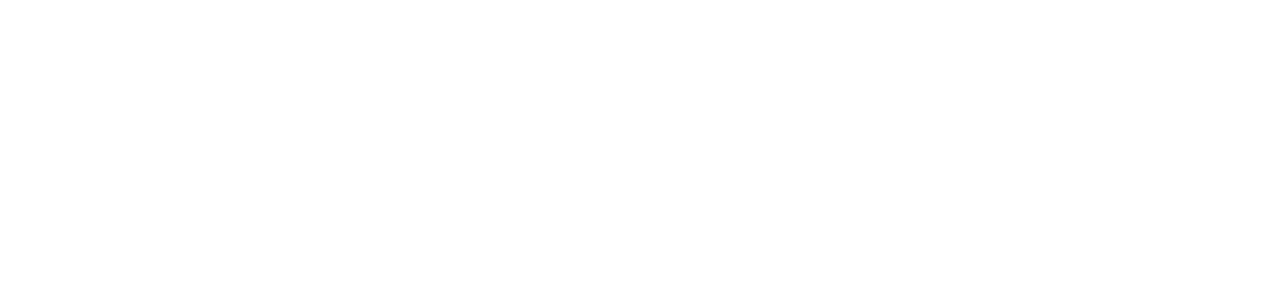
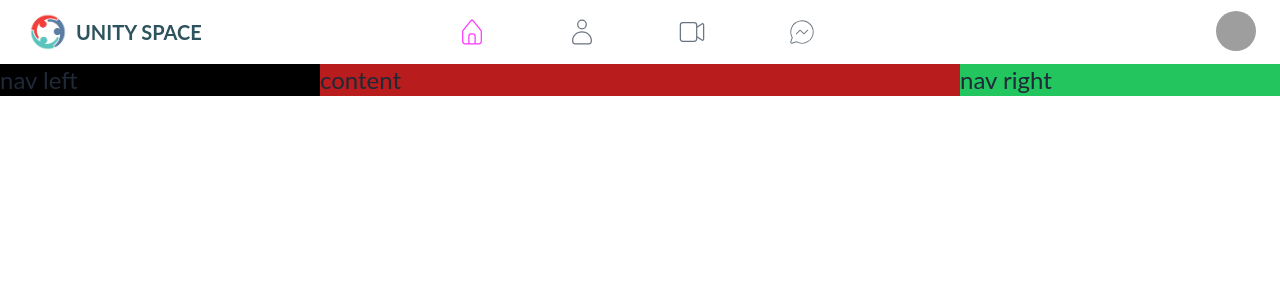
Before and after one commit to Sohel0Raza/unity-space-client, a React (Vite) app: page / in a window 1280 px wide. Shown: the top 300 px of the page. Built offline with nearby package versions, Linux system fonts and the light colour scheme; grey boxes are pictures that could not be loaded.

Commit message:
create navbar

```diff
--- a/package.json
+++ b/package.json
@@ -15,6 +15,7 @@
     "match-sorter": "^6.3.4",
     "react": "^18.3.1",
     "react-dom": "^18.3.1",
+    "react-icons": "^5.3.0",
     "react-router-dom": "^6.26.1",
     "sort-by": "^1.2.0"
   },
--- a/src/App.jsx
+++ b/src/App.jsx
@@ -1,9 +1,16 @@
-import { Outlet } from "react-router-dom"
+import { Outlet, useLocation } from "react-router-dom";
+import Navbar from "./components/shared/Navbar";
 
-export const App = () =>{
-    return(<>
-    <div>
-        <Outlet></Outlet>
-    </div>
-    </>)
-}
+export const App = () => {
+  const location = useLocation();
+  const noheader =
+    location.pathname.includes("login") || location.pathname.includes("signUp");
+  return (
+    <>
+      <div>
+        {noheader || <Navbar />}
+        <Outlet />
+      </div>
+    </>
+  );
+};
--- a/src/components/auth/Login.jsx
+++ b/src/components/auth/Login.jsx
@@ -9,14 +9,14 @@
             <div className="h-40 w-40 mx-auto">
               <img className="h-full w-full" src={logo} alt="" />
             </div>
-            <h2 className="text-3xl -mt-5 font-bold text-[#dd443f]">
+            <h2 className="text-3xl -mt-5 font-bold text-[#2d545e] uppercase">
               Unity Space
             </h2>
             <p>It is enjoy and fun time.</p>
           </div>
           <div className="card md:w-2/5 shadow-2xl">
             <div className="px-9 pt-5">
-              <h2 className="text-2xl font-bold text-[#dd903f]">Welcome Back</h2>
+              <h2 className="text-2xl font-bold text-[#2d545e]">Welcome Back</h2>
             </div>
             <form className="card-body space-y-4 ">
               <div className="form-control">
@@ -42,7 +42,7 @@
                 <p>
                   Do not have an account?
                   <Link to="/signUp">
-                    <span className="text-[#dd903f] font-semibold ml-2">
+                    <span className="text-[#2d545e] font-semibold ml-2">
                       Sign Up
                     </span>
                   </Link>
--- a/src/components/auth/SignUp.jsx
+++ b/src/components/auth/SignUp.jsx
@@ -25,21 +25,24 @@
   };
 
   return (
+    <div className="bg-base-200 min-h-screen">
       <div>
-      <div className="w-[300px] mx-auto flex justify-center items-center py-5">
+        <div className="w-[300px] mx-auto flex justify-center items-center pt-5">
           <div className="h-20 w-20 -ml-5">
             <img className="h-full w-full" src={logo} alt="" />
           </div>
           <div className="">
-       <h2 className="text-3xl font-bold text-[#dd443f]">Unity Space</h2>
+            <h2 className="text-2xl font-bold text-[#2d545e] uppercase">
+              Unity Space
+            </h2>
             <p>Create new account with signup.</p>
           </div>
         </div>
         <div className="hero">
-        <div className="hero-content shadow-[0_0_5px_rgba(0,0,0,0.25)] w-full md:w-2/6 flex-col lg:flex-row-reverse rounded">
+          <div className="hero-content shadow-2xl w-full md:w-2/6 flex-col lg:flex-row-reverse rounded">
             <div className="card w-full">
               <div className="pl-9 pt-5">
-              <h2 className="text-2xl font-bold text-[#dd903f]">Sign Up</h2>
+                <h2 className="text-2xl font-bold text-[#2d545e]">Sign Up</h2>
                 <p>It is esay and secure</p>
               </div>
               <form
@@ -81,13 +84,17 @@
                   />
                 </div>
                 <div className="form-control mt-6">
-                <input type="submit" value="Sign Up" className=" btn-primary" />
+                  <input
+                    type="submit"
+                    value="Sign Up"
+                    className=" btn-primary"
+                  />
                 </div>
                 <div>
                   <p>
                     Do have an account?
                     <Link to="/login">
-                    <span className="text-[#dd903f] font-semibold ml-2">
+                      <span className="text-[#2d545e] font-semibold ml-2">
                         Login
                       </span>
                     </Link>
@@ -98,6 +105,7 @@
           </div>
         </div>
       </div>
+    </div>
   );
 };
 export default SignUp;
--- /dev/null
+++ b/src/components/layout/Main.jsx
@@ -0,0 +1,17 @@
+const Main = () => {
+  return (
+    <div className="grid grid-cols-4">
+      <div className="bg-black">
+        <h3 className="text-2xl">nav left</h3>
+      </div>
+      <div className="col-span-2 bg-red-700">
+        <h3 className="text-2xl">content</h3>
+      </div>
+      <div className="bg-green-500">
+        <h3 className="text-2xl">nav right</h3>
+      </div>
+    </div>
+  );
+};
+
+export default Main;
--- /dev/null
+++ b/src/components/shared/Navbar.jsx
@@ -0,0 +1,115 @@
+import { NavLink } from "react-router-dom";
+import logo from "../../assets/logo.png";
+import { IoMdSettings } from "react-icons/io";
+import { FaMoon, } from "react-icons/fa";
+import { IoLogOut } from "react-icons/io5";
+import { CiHome, CiUser, CiVideoOn } from "react-icons/ci";
+import { PiMessengerLogoThin } from "react-icons/pi";
+
+const Navbar = () => {
+  const navItem = (
+    <>
+      <NavLink
+        to="/"
+        className={({ isActive }) =>
+          `${isActive ? "active" : "default"} tooltip tooltip-bottom`
+        }
+        data-tip="Home"
+      >
+        <CiHome className="2xl" />
+      </NavLink>
+
+      <NavLink
+        to="/friend"
+        className={({ isActive }) =>
+          `${isActive ? "active" : "default"} tooltip tooltip-bottom`
+        }
+        data-tip="Friend"
+      >
+        <CiUser />
+      </NavLink>
+
+      <NavLink
+        to="/video"
+        className={({ isActive }) =>
+          `${isActive ? "active" : "default"} tooltip tooltip-bottom`
+        }
+        data-tip="Video"
+      >
+        <CiVideoOn />
+      </NavLink>
+
+      <NavLink
+        to="/use"
+        className={({ isActive }) => (isActive ? "active" : "default")}
+      >
+        <PiMessengerLogoThin />
+      </NavLink>
+    </>
+  );
+  return (
+    <div className="navbar p-0 bg-base-100">
+      <div className="navbar-start">
+        <div className="flex items-center pl-2 md:pl-5">
+          <div className="h-14 w-14">
+            <img className="h-full w-full" src={logo} alt="logo" />
+          </div>
+          <h2 className="text-xl font-bold text-[#2d545e] hidden md:block uppercase ">
+            Unity Space
+          </h2>
+        </div>
+      </div>
+      <div className="navbar-center lg:flex">
+        <ul className="menu menu-horizontal items-center px-1 text-xl md:text-3xl space-x-7 md:space-x-20">
+          {navItem}
+        </ul>
+      </div>
+      <div className="navbar-end pr-2 md:pr-5">
+        <div className="dropdown dropdown-end">
+          <div className="tooltip tooltip-bottom" data-tip="Account">
+            <div
+              tabIndex={0}
+              role="button"
+              className="btn btn-ghost btn-circle avatar"
+            >
+              <div className="w-10 rounded-full">
+                <img
+                  alt="Tailwind CSS Navbar component"
+                  src="https://img.daisyui.com/images/stock/photo-1534528741775-53994a69daeb.webp"
+                />
+              </div>
+            </div>
+          </div>
+          <div
+            tabIndex={0}
+            className="menu menu-sm dropdown-content bg-base-100 rounded-md z-[1] mt-3 w-80 p-2 shadow"
+          >
+            <div className="p-4 flex items-center space-x-3 shadow-[0_0_5px_rgba(0,0,0,0.25)] rounded-md">
+              <div className="w-10 h-10">
+                <img
+                  className="rounded-full"
+                  alt="Tailwind CSS Navbar component"
+                  src="https://img.daisyui.com/images/stock/photo-1534528741775-53994a69daeb.webp"
+                />
+              </div>
+              <h2 className="text-2xl font-medium">Sohel</h2>
+            </div>
+            <div className="p-5 flex items-center space-x-4">
+              <IoMdSettings className="text-3xl p-1 bg-slate-300 rounded-full" />
+              <h4 className="text-lg">Settings & privacy</h4>
+            </div>
+            <div className="p-5 flex items-center space-x-4">
+              <FaMoon className="text-3xl p-1 bg-slate-300 rounded-full" />
+              <h4 className="text-lg">Display Dark Mood</h4>
+            </div>
+            <div className="p-5 flex items-center space-x-4">
+              <IoLogOut className="text-3xl p-1 bg-slate-300 rounded-full" />
+              <h4 className="text-lg">Logout</h4>
+            </div>
+          </div>
+        </div>
+      </div>
+    </div>
+  );
+};
+export default Navbar;
--- a/src/index.css
+++ b/src/index.css
@@ -5,9 +5,16 @@
 body {
   font-family: "Lato", sans-serif;
 }
+
+.active{
+  @apply text-[#fd38fd] transition-colors duration-500 ease-linear
+}
+.default{
+  @apply text-[#6a7581]
+}
 .btn-primary {
-  @apply border-0 bg-[#2d545e] py-2 active:scale-90 rounded-sm hover:text-gray-400 shadow-[#12343b] shadow-inner hover:bg-[#1f424b] hover:transition-all hover:duration-500 hover:ease-linear;
+  @apply  bg-[#b832b8] py-2 text-white active:scale-90 rounded-sm font-semibold text-lg
 }
 .myInput {
-  @apply border-[1px] border-gray-200 outline-0 p-2 focus:border-[1px]  focus:border-[#000] focus:shadow-none rounded-sm focus:bg-slate-100;
+  @apply border-[1px] border-gray-200 outline-0 p-2 focus:border-[1px] focus:border-gray-500 focus:shadow-none rounded-sm focus:bg-slate-100;
 }
--- a/src/routes/Route.jsx
+++ b/src/routes/Route.jsx
@@ -2,6 +2,7 @@
 import Login from "../components/auth/Login";
 import SignUp from "../components/auth//SignUp";
 import { App } from "../App";
+import Main from "../components/layout/Main";
 
 export const router = createBrowserRouter([
   {
@@ -9,6 +10,10 @@
     element: <App />,
     errorElement: <></>,
     children: [
+      {
+        path: "/",
+        element: <Main />,
+      },
       {
         path: "/login",
         element: <Login />,
```
Also changed, not shown: src/assets/logo.png (added), 1 other file (tests, documents, lock files or other folders). Lines whose indentation alone changed are shown as unchanged.
